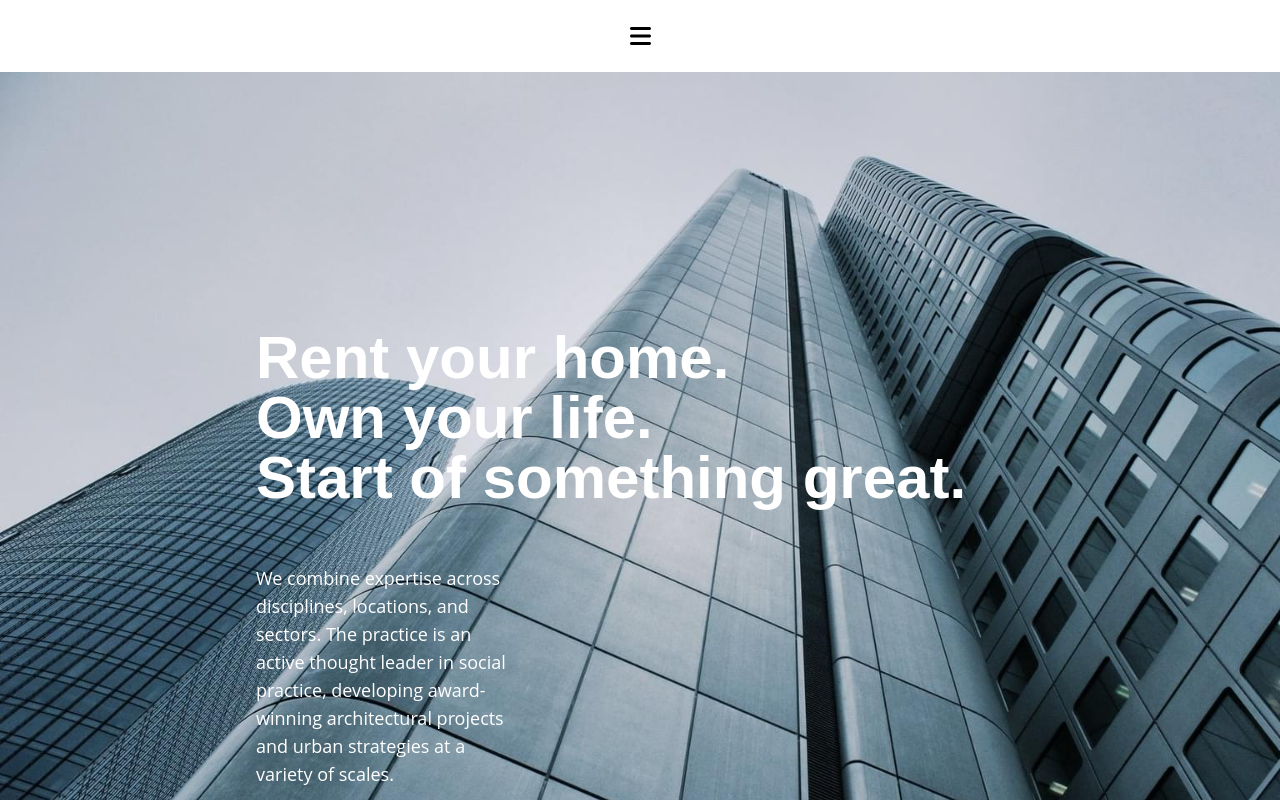
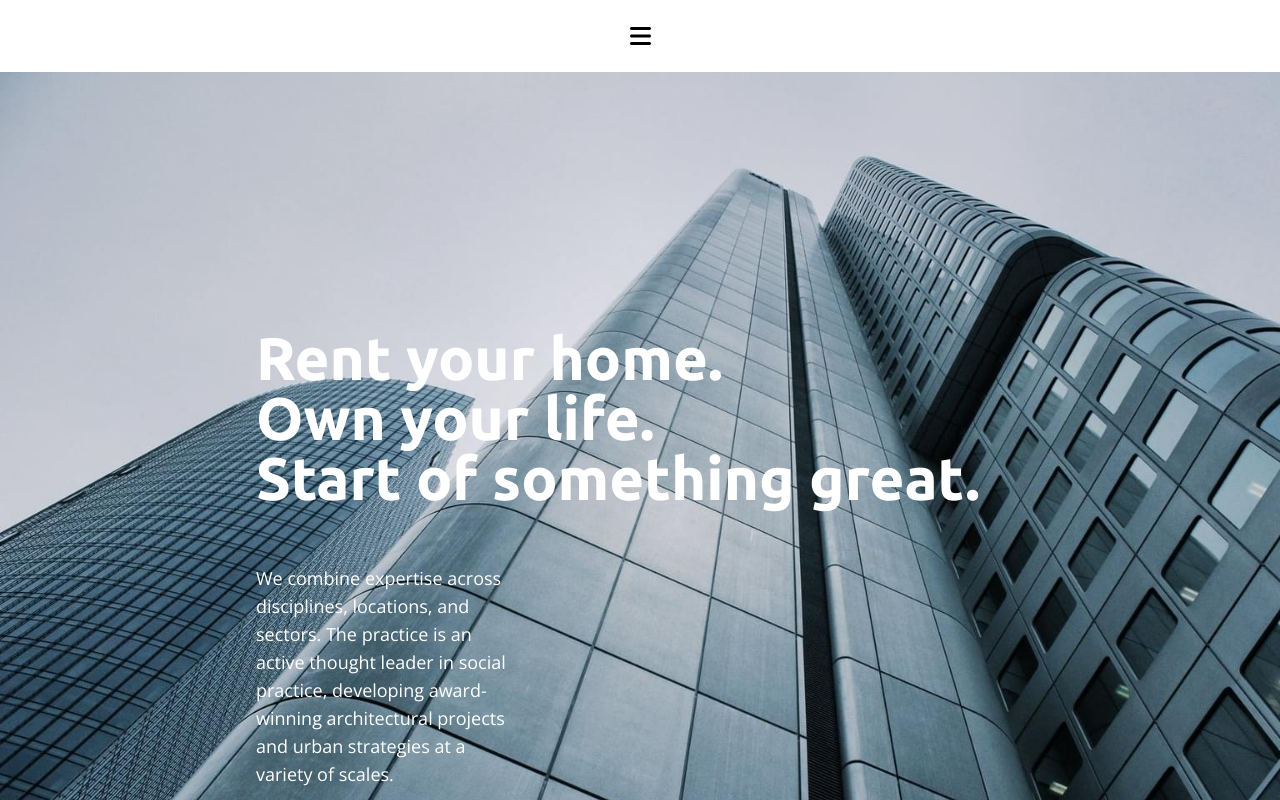
Before and after one commit to Fjolla2002/simple-project-vue-tailwindcss, a Vue app: page / in a window 1280 px wide. Shown: the top 800 px of the page. Built offline with nearby package versions, Linux system fonts and the light colour scheme.

Commit message:
fixed imports of fonts

```diff
--- a/src/App.vue
+++ b/src/App.vue
@@ -18,8 +18,8 @@ export default {
 </script>
 
 <style>
-/* @import url("https://fonts.googleapis.com/css2?family=Ubuntu:ital,wght@0,300;0,400;0,500;0,700;1,300;1,400;1,500;1,700&display=swap");
+@import url("https://fonts.googleapis.com/css2?family=Ubuntu:ital,wght@0,300;0,400;0,500;0,700;1,300;1,400;1,500;1,700&display=swap");
 @import url("https://fonts.googleapis.com/css2?family=Open+Sans:ital,wght@0,300..800;1,300..800&display=swap");
 @import url("https://fonts.googleapis.com/css2?family=Montserrat:ital,wght@0,100..900;1,100..900&display=swap");
-@import url("https://fonts.googleapis.com/css2?family=Roboto:ital,wght@0,100;0,300;0,400;0,500;0,700;0,900;1,100;1,300;1,400;1,500;1,700;1,900&display=swap"); */
+@import url("https://fonts.googleapis.com/css2?family=Roboto:ital,wght@0,100;0,300;0,400;0,500;0,700;0,900;1,100;1,300;1,400;1,500;1,700;1,900&display=swap");
 </style>
```
